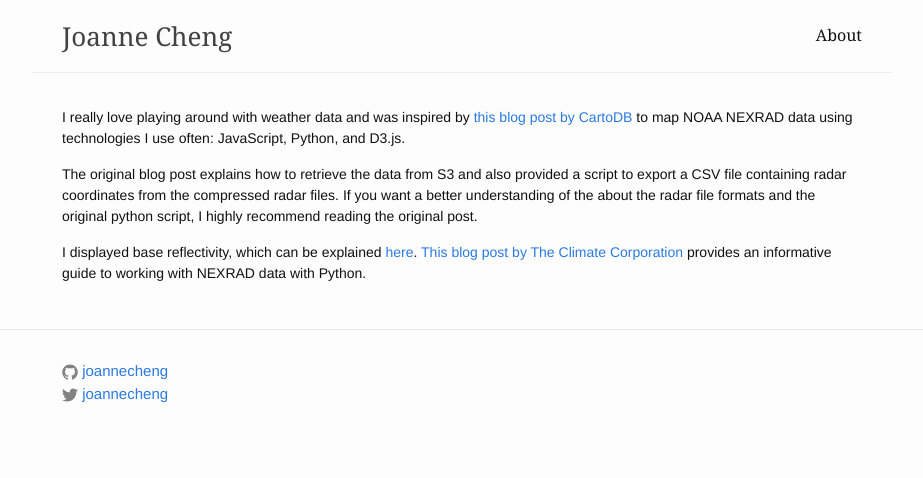
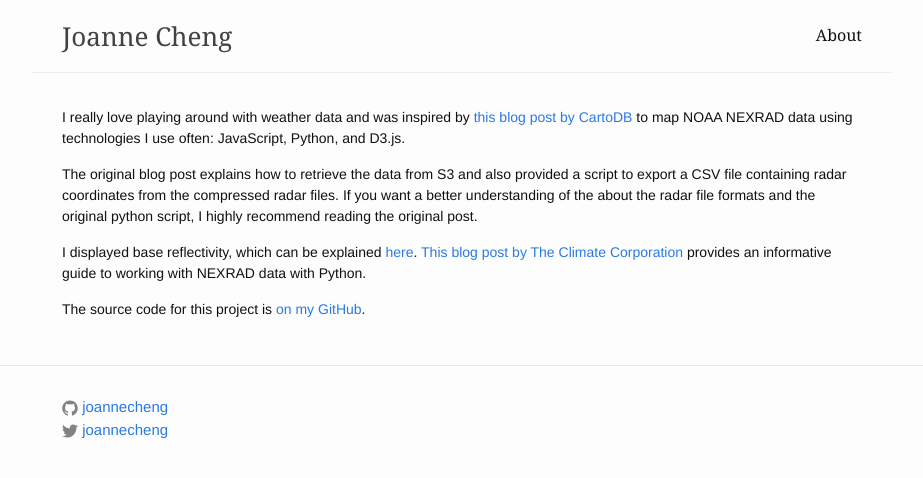
Before and after one commit to joannecheng/joannecheng.github.io, a Jekyll site: the page built from projects/nexrad-d3.html, in a window 1280 px wide. Shown: the top 478 px of the page, without its empty margins (178-1101 px from the left). Built offline with Jekyll 4.4.1, drawn with Linux system fonts in a browser that asks for light colours; nearby versions of some CDN libraries; library files that are not in the unit come from our copies.

Commit message:
Add link to github project

```diff
--- a/projects/nexrad-d3.html
+++ b/projects/nexrad-d3.html
@@ -17,4 +17,8 @@ layout: default
     here</a>.
   <a href="https://eng.climate.com/2015/10/27/how-to-read-and-display-nexrad-on-aws-using-python/">This blog post by The Climate Corporation</a> provides an informative guide to working with NEXRAD data with Python.
   </p>
+
+  <p>
+    The source code for this project is <a href="https://github.com/joannecheng/nexrad-d3-experiment">
+      on my GitHub</a>.
 </div>
```
